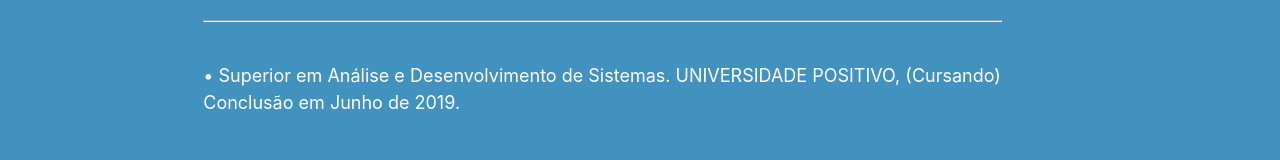
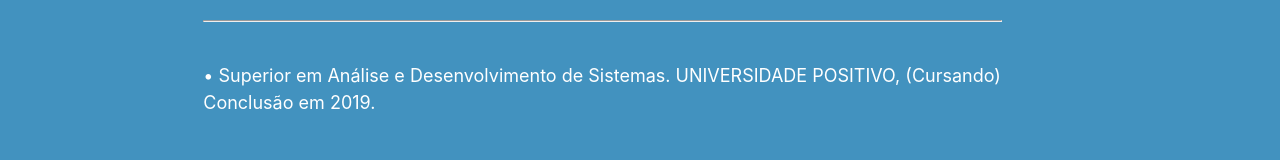
Before and after one commit to EndryckBarros/EndryckBarros.github.io, a plain HTML site: page index.html in a window 1280 px wide. Shown: the part 751-911 px from the top of the page. Drawn offline with Linux system fonts and the light colour scheme; a web font is replaced by a local one.

Commit message:
Update index.html

```diff
--- a/index.html
+++ b/index.html
@@ -178,7 +178,7 @@
 	                    <h4 class="white-text a">SOBRE</h4>
 	                    <hr class="light">
 	                    <p class="white-text">
-	                        •	Superior em Análise e Desenvolvimento de Sistemas. UNIVERSIDADE POSITIVO, (Cursando) Conclusão em Junho de 2019.
+	                        •	Superior em Análise e Desenvolvimento de Sistemas. UNIVERSIDADE POSITIVO, (Cursando) Conclusão em 2019.
 	                    </p>
 	                    <p class="white-text">
 	                        •	Técnico em Logística, LAMENHA LINS.
```
